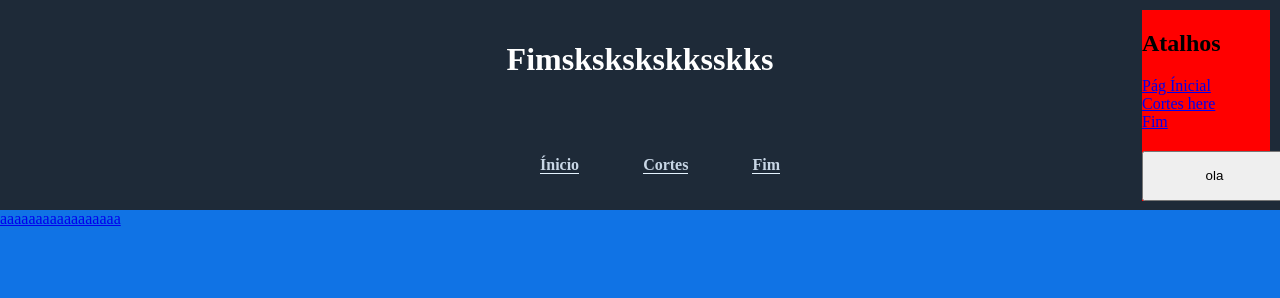
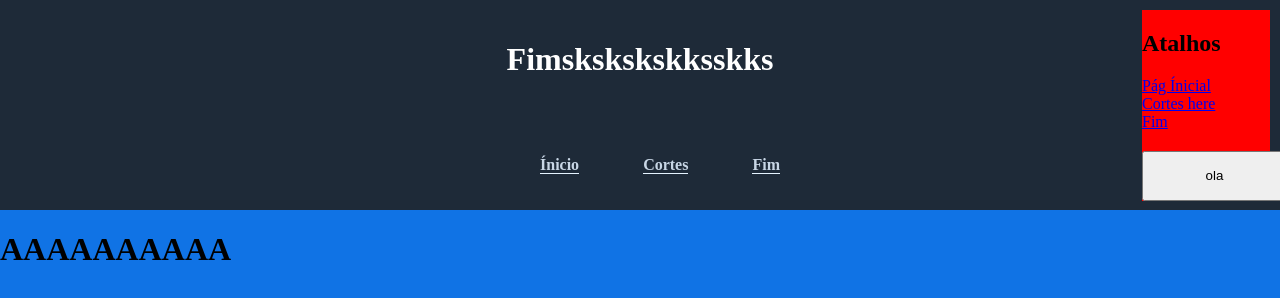
Before and after one commit to kevinKauan/AlBB, a plain HTML site: page fim.html in a window 1280 px wide. Drawn offline with Linux system fonts and the light colour scheme.

Commit message:
git commit

```diff
--- a/fim.html
+++ b/fim.html
@@ -67,6 +67,8 @@
             ola
         </button>
     </aside>
-    <a href="./teste.html">aaaaaaaaaaaaaaaaa</a>
+    <h1>
+        AAAAAAAAAA
+    </h1>
 </body>
 </html>
```
